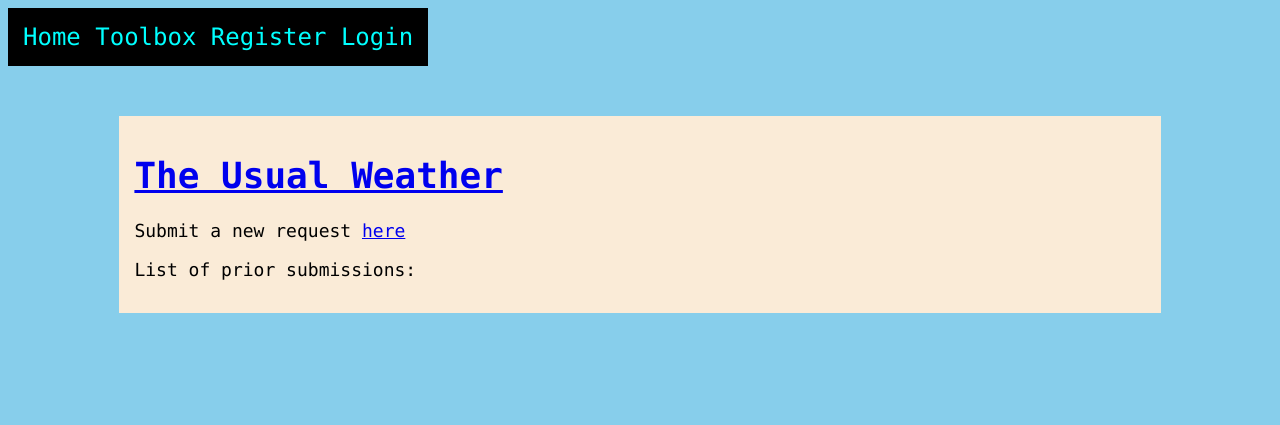
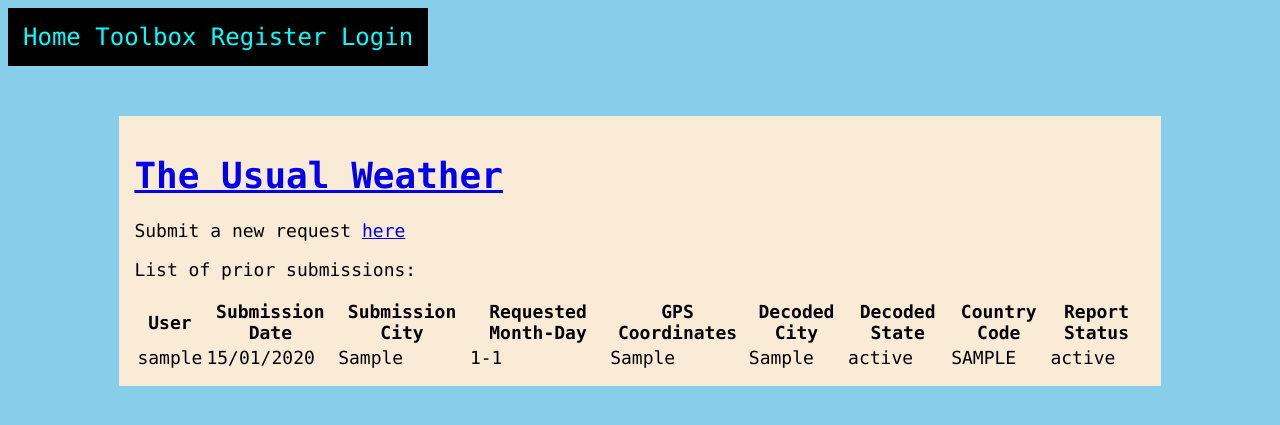
Before and after one commit to AlexB-623/the_toolbox, a Flask app: page /the-usual-weather/report-list in a window 1280 px wide. Shown: the top 425 px of the page. Run offline with Flask 3, Linux system fonts and the light colour scheme; tables that the repository leaves empty hold one stand-in row (values such as "Sample post").

Commit message:
weather request dbs are now displayed on the report list page

```diff
--- a/base/models.py
+++ b/base/models.py
@@ -1,5 +1,6 @@
 from base import db, login_manager
 from datetime import datetime
+from time import strftime
 from werkzeug.security import generate_password_hash, check_password_hash
 from flask_login import UserMixin
 
@@ -69,7 +70,7 @@ class Log_Entry(db.Model):
 class WeatherRequest(db.Model):
     __tablename__ = 'weather_requests'
     id = db.Column(db.Integer, primary_key=True)
-    requesting_user = db.Column(db.String(20), index=True)
+    requesting_user = db.Column(db.Integer, db.ForeignKey('users.id'), unique=False, nullable=True, index=True)
     requested_month = db.Column(db.Integer, index=False)
     requested_day = db.Column(db.Integer, index=False)
     submitted_date = db.Column(db.DateTime, index=False, default=datetime.now)
@@ -108,13 +109,13 @@ class WeatherRequest(db.Model):
         return {
             'id': self.id,
             'requesting_user': self.requesting_user,
-            'submitted_date': self.submitted_date,
+            'submitted_date': self.submitted_date.strftime('%d/%m/%Y'),
             'requested_date': str(f'{self.requested_month}-{self.requested_day}'),
             'submitted_city': self.submitted_city,
             'gps_coordinates': self.gps_coordinates,
             'decoded_city': self.decoded_city,
             'decoded_state': self.decoded_state,
-            'decoded_country': self.decoded_country,
+            'decoded_country': self.decoded_country.upper(),
             'job_status': self.job_status
         }
 
--- a/base/the_usual_weather/templates/the_usual_weather/the_usual_weather_report_list.html
+++ b/base/the_usual_weather/templates/the_usual_weather/the_usual_weather_report_list.html
@@ -5,5 +5,35 @@
         <h1 class="tool-home"><a href="{{ url_for('the_usual_weather.the_usual_weather') }}">The Usual Weather</a> </h1>
         <p>Submit a new request <a href="{{ url_for('the_usual_weather.submit') }}">here</a> </p>
     <p>List of prior submissions:</p>
+    <table>
+        <thead>
+            <tr>
+                <th>User</th>
+                <th>Submission Date</th>
+                <th>Submission City</th>
+                <th>Requested Month-Day</th>
+                <th>GPS Coordinates</th>
+                <th>Decoded City</th>
+                <th>Decoded State</th>
+                <th>Country Code</th>
+                <th>Report Status</th>
+            </tr>
+        </thead>
+        <tbody>
+        {% for report in pretty_list %}
+            <tr>
+                <td>{{ report.requesting_user }}</td>
+                <td>{{ report.submitted_date }}</td>
+                <td>{{ report.submitted_city }}</td>
+                <td>{{ report.requested_date }}</td>
+                <td>{{ report.gps_coordinates }}</td>
+                <td>{{ report.decoded_city }}</td>
+                <td>{{ report.decoded_state }}</td>
+                <td>{{ report.decoded_country }}</td>
+                <td>{{ report.job_status }}</td>
+            </tr>
+        {% endfor %}
+        </tbody>
+    </table>
     </div>
 {% endblock %}
--- a/base/the_usual_weather/views.py
+++ b/base/the_usual_weather/views.py
@@ -1,4 +1,3 @@
-from time import strftime
 from datetime import datetime
 from os import getcwd
 from flask import Flask, Blueprint, render_template, request, session, redirect, url_for, flash
@@ -6,7 +5,7 @@ import json, random, markdown
 from flask_login import login_required, current_user
 from base import db
 from base.lumberjack.views import lumberjack_do
-from base.models import WeatherRequest
+from base.models import WeatherRequest, User
 from base.the_usual_weather.forms import WeatherSubmitForm
 
 
@@ -50,7 +49,6 @@ def submit():
                                          )
         db.session.add(weather_request)
         db.session.commit()
-
         flash("Thanks for your submission!")
         return redirect(url_for('the_usual_weather.report_list'))
     if form.errors:
@@ -64,7 +62,14 @@ def submit():
 def report_list():
     #get submitted jobs and shows progress
     #auto-refresh
-    return render_template('the_usual_weather_report_list.html')
+    raw_list = db.session.execute(
+        db.select(WeatherRequest).order_by(WeatherRequest.submitted_date.desc())
+    ).scalars()
+    pretty_list = [weather_request.to_dict() for weather_request in raw_list]
+    for report in pretty_list:
+        username = db.session.execute(db.select(User.username).filter_by(id=report['requesting_user'])).scalar_one()
+        report['requesting_user'] = str(username)
+    return render_template('the_usual_weather_report_list.html', pretty_list=pretty_list)
 
 @the_usual_weather_blueprint.route('/results', methods=['GET'])
 def results():
```
